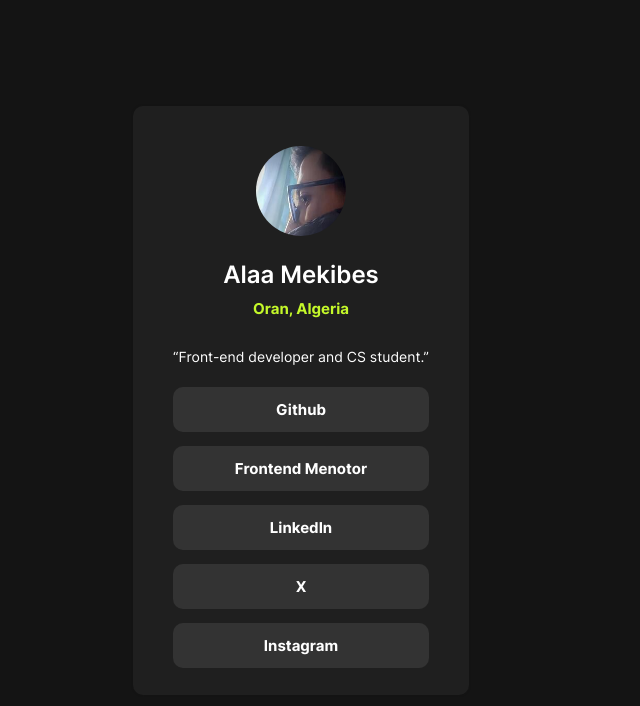
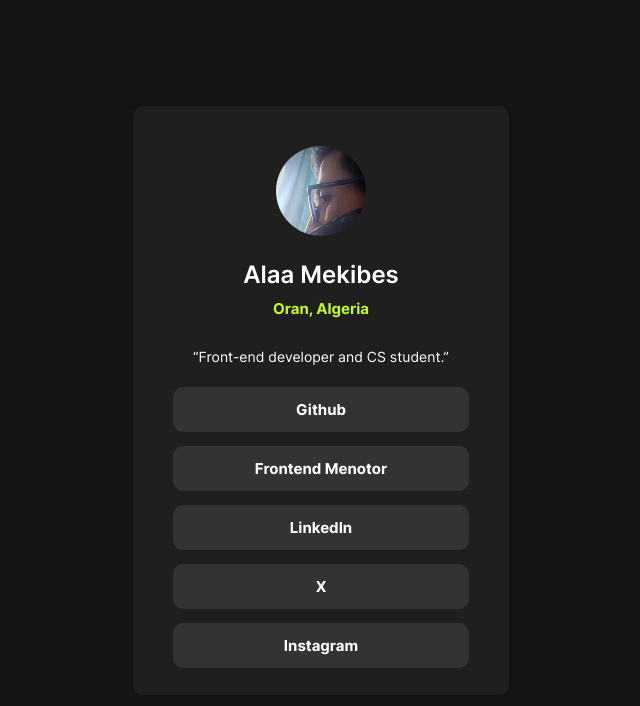
Before and after one commit to alaa-mekibes/social-links-profile-frontend-mentor, a plain HTML site: page index.html in a window 1280 px wide. Shown: the whole page, without its empty margins (339-979 px from the left). Drawn offline with Linux system fonts and the light colour scheme.

Commit message:
Update style.css

```diff
--- a/css/style.css
+++ b/css/style.css
@@ -7,7 +7,7 @@
 @font-face {
     font-family: 'Inter';
     src: url('fonts/static/Inter-Bold.ttf') format("truetype");
-    font-weight: Bold;
+    font-weight: 700;
 }
 @font-face {
     font-family: 'Inter';
@@ -48,6 +48,7 @@ body {
 
 /* Start content */
 .logIn {
+    width: 100%;
     max-width: 25rem;
     background-color: var(--box-bg);
     padding: 1.25rem;
@@ -70,7 +71,7 @@ body {
 }
 .text p {
     color: var(--paragraph-c);
-    font-weight: bold;
+    font-weight: 700;
     font-size: var(--paragraph-s)
 }
 .text q {
@@ -93,14 +94,13 @@ body {
     text-decoration: none;
     color: var(--white);
     text-transform: capitalize;
-    font-weight: bold;
+    font-weight: 700;
     margin: 0.438rem auto;
     background-color: var(--link-bg);
     padding: 0.813rem 0;
     width: 100%;
     border-radius: 10px;
-    transition: 0.3s;
-    width: 100%
+    transition: 0.3s
 }
 .links a:hover {
     background-color: var(--paragraph-c);
```
